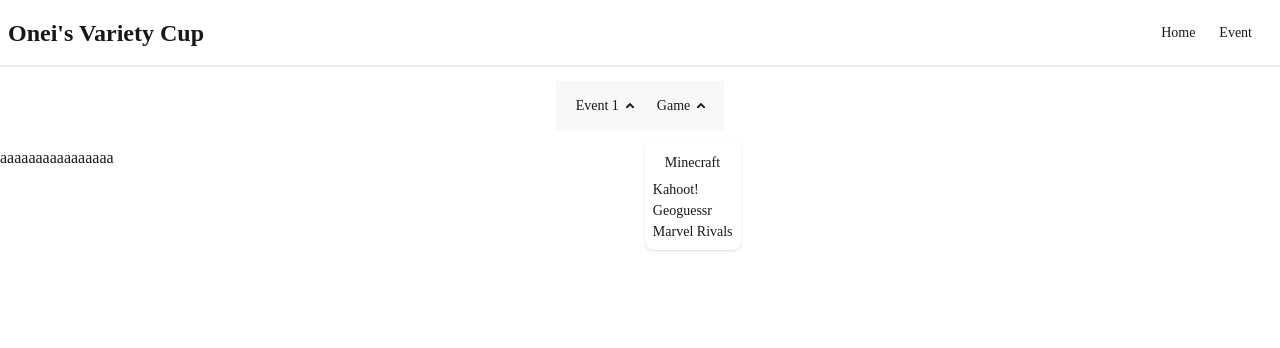
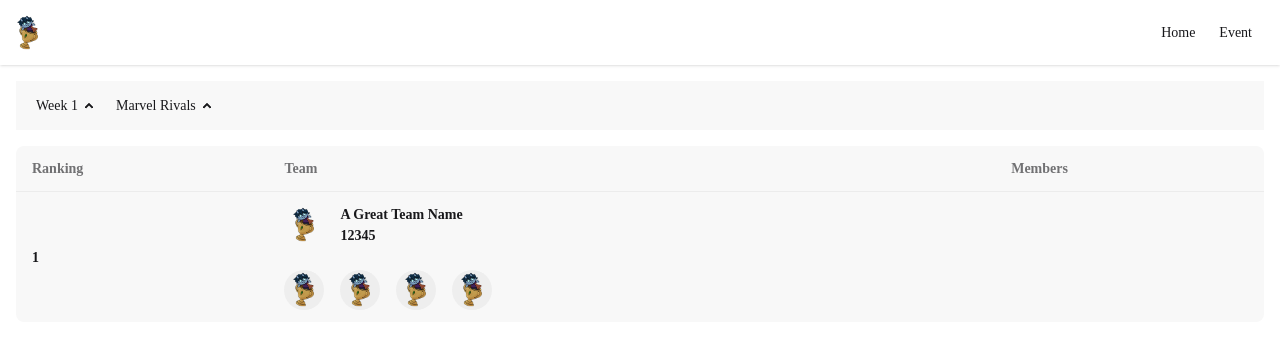
Before and after one commit to OneiBalls/VarityCup, a SvelteKit app: page /event in a window 1280 px wide. Shown: the top 348 px of the page. Built offline with nearby package versions, Linux system fonts and the light colour scheme; a web font is replaced by a local one.

Commit message:
More event development

```diff
--- a/src/routes/+layout.svelte
+++ b/src/routes/+layout.svelte
@@ -6,7 +6,9 @@
 </script>
 
 <header class="navbar shadow-sm">
-	<p class="navbar-start font-display text-2xl font-bold">Onei's Variety Cup</p>
+	<div class="navbar-start">
+		<img class="size-10" src="eventlogo.png" alt="Onei's Variety Cup">
+	</div>
 	<nav class="navbar-end">
 		<ul class="menu menu-horizontal">
 			<li>
@@ -20,6 +22,3 @@
 </header>
 
 {@render children()}
-
-<!-- TODO: use Dock for mobile -->
-<footer>aaaaaaaaaaaaaaaa</footer>
--- a/src/routes/+page.svelte
+++ b/src/routes/+page.svelte
@@ -1 +1,7 @@
-<p>INFO</p>
+<main class="p-4">
+    INFO
+</main>
+
+<footer class="inset-shadow-sm">
+    Footer
+</footer>
--- a/src/routes/event/+page.svelte
+++ b/src/routes/event/+page.svelte
@@ -1,22 +1,64 @@
-<main class="flex justify-center py-4">
-    <ul class="menu menu-horizontal bg-base-200">
+<main class="p-4">
+    <section class="grid gap-4 w-">
+        <ul class="menu menu-horizontal bg-base-200 w-full">
             <li>
                 <details open>
                     <!-- Load this from DB, can be removed if this is only one-time -->
-                <summary>Event 1</summary>
+                    <summary>Week 1</summary>
                 </details>
             </li>
             <li>
                 <details open>
                     <!-- Mandatory, load from db -->
-                <summary>Game</summary>
-                <ul>
-                    <li><button>Minecraft</button></li>
-                    <li>Kahoot!</li>
-                    <li>Geoguessr</li>
-                    <li>Marvel Rivals</li>
-                </ul>
+                    <summary>Marvel Rivals</summary>
                 </details>
             </li>
         </ul>
+
+        <table class="table bg-base-200 max-w-full">
+            <thead>
+                <tr>
+                    <th>Ranking</th>
+                    <th>Team</th>
+                    <th>Members</th>
+                </tr>
+            </thead>
+            <tbody>
+                <tr>
+                    <th>1</th>
+                    <th class="flex flex-row gap-4 items-center">
+                        <img class="size-10" alt="Icon" src="eventlogo.png">
+                        <div class="flex flex-col">
+                            <h1 class="font-display">A Great Team Name</h1>
+                            <p>12345</p>
+                        </div>
+                    </th>
+
+                    <!-- This should be from the DB-->
+                    <th class="flex flex-row items-center gap-4">
+                        <a target="_blank" href="https://example.com">
+                            <div class="bg-base-300 size-10 rounded-full">
+                                <img class="aspect-square" alt="Member name" src="eventlogo.png">
+                            </div>
+                        </a>
+                        <a target="_blank" href="https://example.com">
+                            <div class="bg-base-300 size-10 rounded-full">
+                                <img class="aspect-square" alt="Member name" src="eventlogo.png">
+                            </div>
+                        </a>
+                        <a target="_blank" href="https://example.com">
+                            <div class="bg-base-300 size-10 rounded-full">
+                                <img class="aspect-square" alt="Member name" src="eventlogo.png">
+                            </div>
+                        </a>
+                        <a target="_blank" href="https://example.com">
+                            <div class="bg-base-300 size-10 rounded-full">
+                                <img class="aspect-square" alt="Member name" src="eventlogo.png">
+                            </div>
+                        </a>
+                    </th>
+                </tr>
+            </tbody>
+        </table>
+    </section>
 </main>
```
Also changed, not shown: static/eventlogo.png (added), 1 other file (tests, documents, lock files or other folders). Lines whose indentation alone changed are shown as unchanged.
